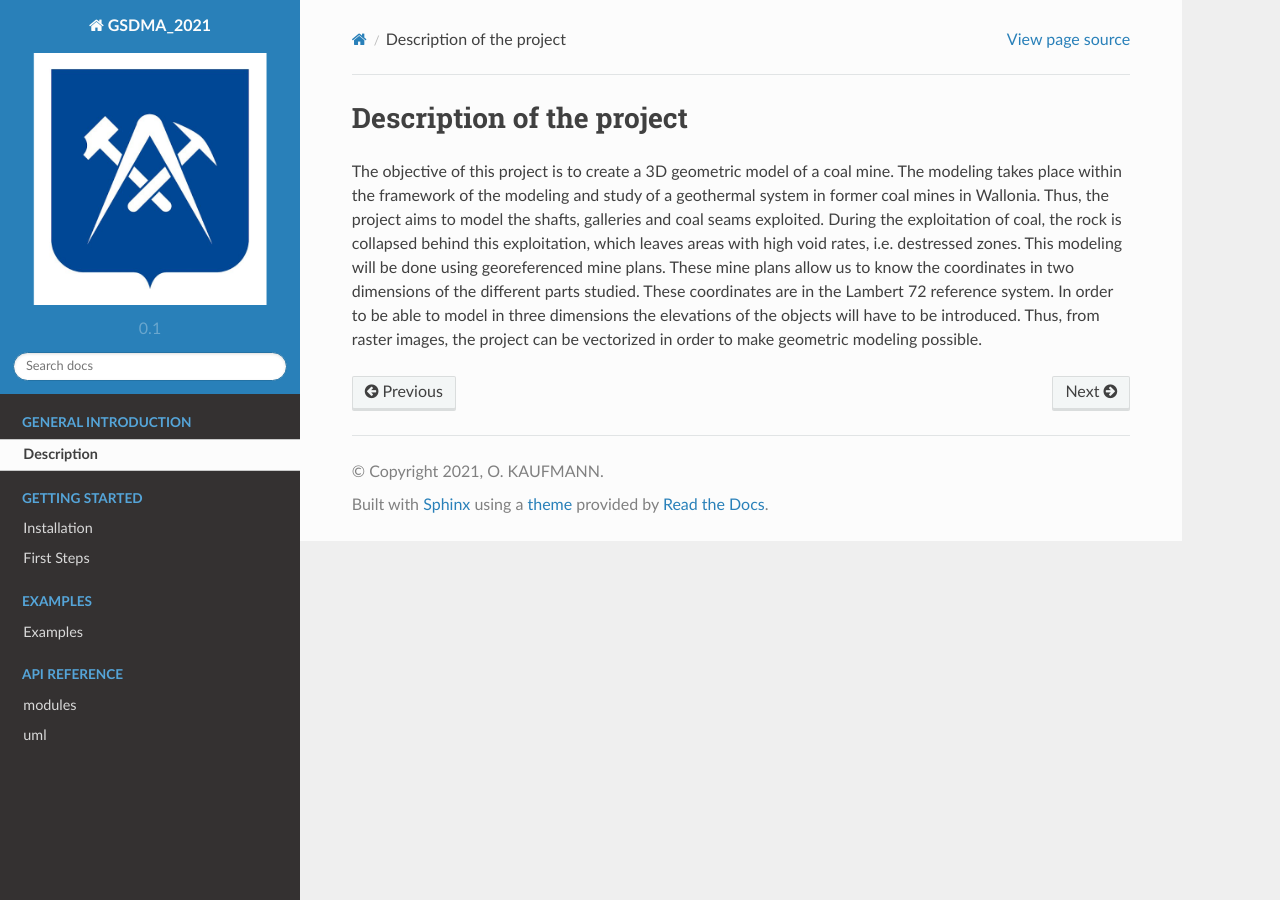
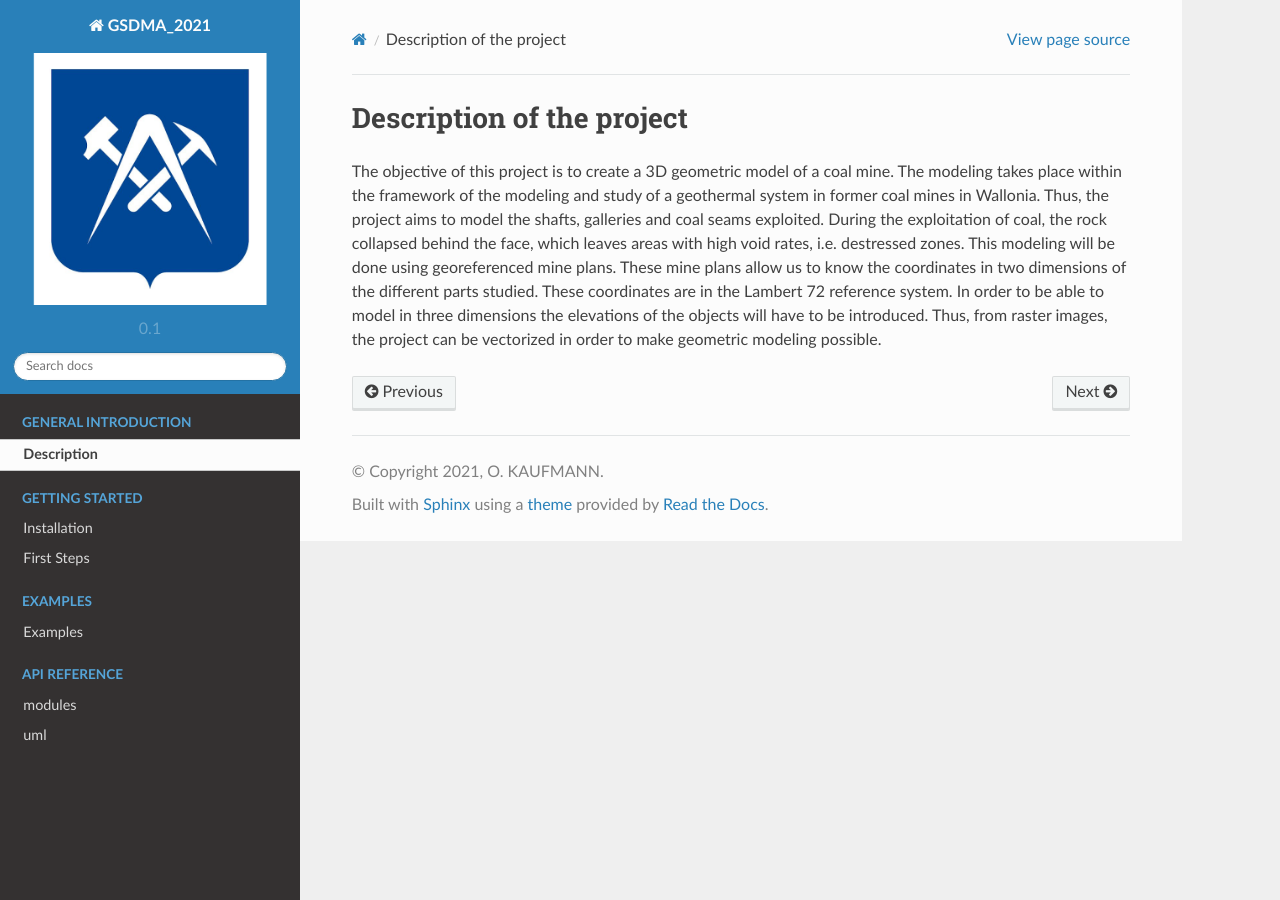
Before and after one commit to kaufmanno/GSDMA_2021, a Sphinx documentation site: the page built from docs/source/description.rst, in a window 1280 px wide. Built offline with Sphinx 7.4.7 and the Read the Docs theme 2.0.0, drawn with Linux system fonts in a browser that asks for light colours.

Commit message:
Update description.rst

```diff
--- a/docs/source/description.rst
+++ b/docs/source/description.rst
@@ -1,5 +1,5 @@
 Description of the project
 ===========================
 
-The objective of this project is to create a 3D geometric model of a coal mine. The modeling takes place within the framework of the modeling and study of a geothermal system in former coal mines in Wallonia. Thus, the project aims to model the shafts, galleries and coal seams exploited. During the exploitation of coal, the rock is collapsed behind this exploitation, which leaves areas with high void rates, i.e. destressed zones.
+The objective of this project is to create a 3D geometric model of a coal mine. The modeling takes place within the framework of the modeling and study of a geothermal system in former coal mines in Wallonia. Thus, the project aims to model the shafts, galleries and coal seams exploited. During the exploitation of coal, the rock collapsed behind the face, which leaves areas with high void rates, i.e. destressed zones.
 This modeling will be done using georeferenced mine plans. These mine plans allow us to know the coordinates in two dimensions of the different parts studied. These coordinates are in the Lambert 72 reference system. In order to be able to model in three dimensions the elevations of the objects will have to be introduced. Thus, from raster images, the project can be vectorized in order to make geometric modeling possible.
```
